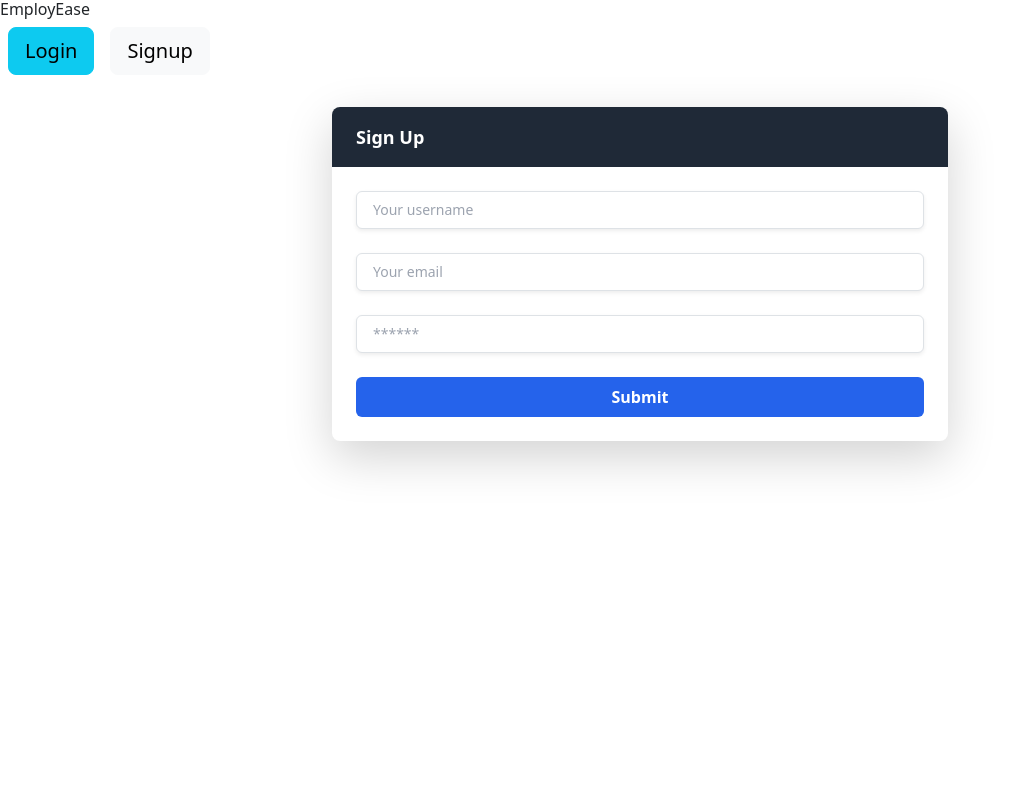
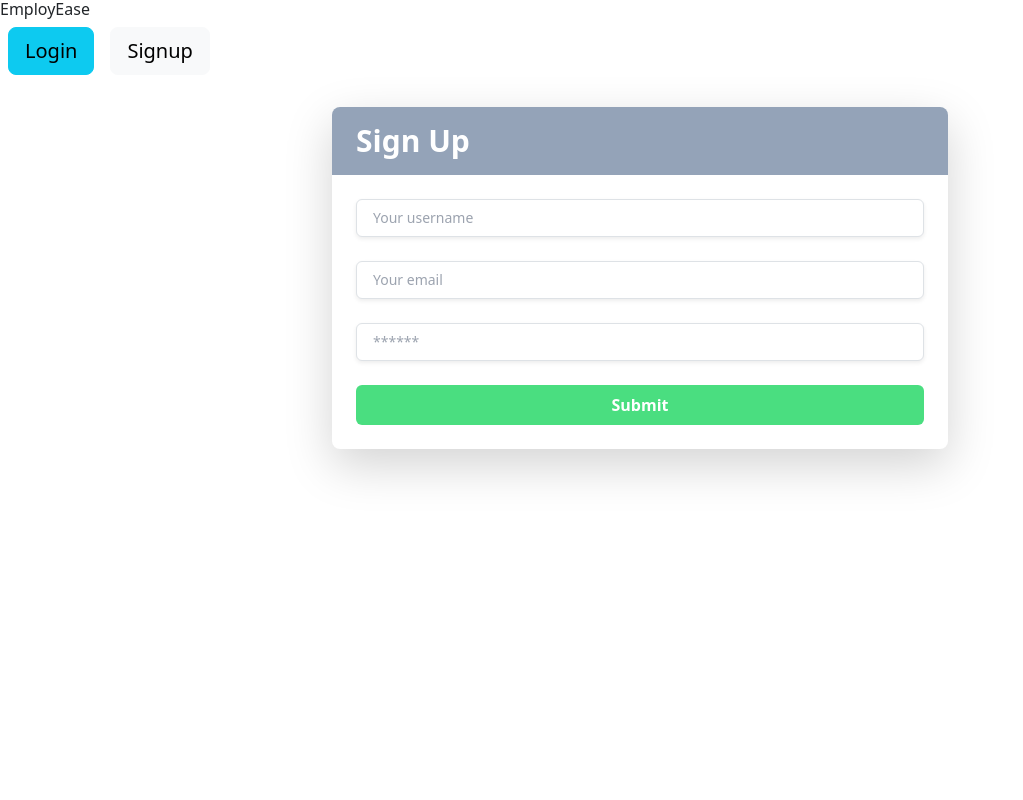
Before and after one commit to jhuber1155/EmployEase, a React (Vite) app in the folder client/: page /signup in a window 1280 px wide. Shown: the top 800 px of the page, without its empty margins (0-1023 px from the left). Built offline with nearby package versions, Linux system fonts and the light colour scheme.

Commit message:
new styling for signup page

```diff
--- a/client/src/pages/Signup.jsx
+++ b/client/src/pages/Signup.jsx
@@ -42,7 +42,7 @@ const Signup = () => {
     <div className="flex justify-center">
         <div className="w-full md:w-2/3 lg:w-1/2">
             <div className="bg-white shadow-lg rounded-lg">
-                <h4 className="bg-gray-800 text-white text-lg font-semibold py-3 px-4 rounded-t-lg">Sign Up</h4>
+                <h4 className="bg-slate-400 text-white text-3xl font-semibold py-3 px-4 rounded-t-lg">Sign Up</h4>
                 <div className="p-4">
                     {data ? (
                         <p>
@@ -83,7 +83,7 @@ const Signup = () => {
                                     onChange={handleChange}
                                 />
                             </div>
-                            <button className="bg-blue-600 hover:bg-blue-700 text-white font-bold py-2 px-4 rounded w-full" type="submit">
+                            <button className="bg-green-400 hover:bg-green-600 text-white font-bold py-2 px-4 rounded w-full" type="submit">
                                 Submit
                             </button>
                         </form>
```
